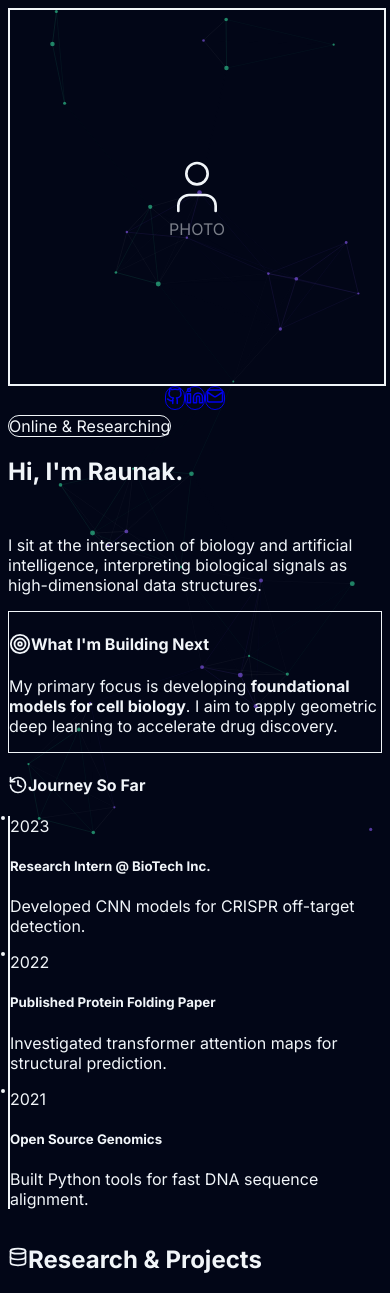
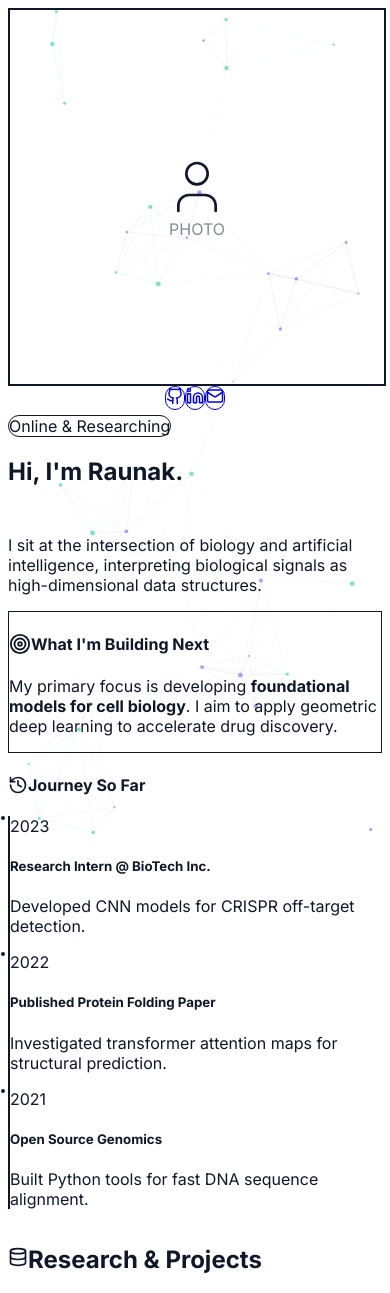
Before and after one commit to 0xGu4rdI4N/blog, a Next.js app: page / in a window 390 px wide. Shown: the top 1293 px of the page. Built offline with nearby package versions, Linux system fonts and the light colour scheme.

Commit message:
Fix visual issues: Switch to light mode default

```diff
--- a/src/app/blog/page.js
+++ b/src/app/blog/page.js
@@ -8,11 +8,11 @@ export default function Blog() {
     return (
         <div className="pt-32 px-6 pb-20 max-w-4xl mx-auto relative z-10">
             <div className="mb-12">
-                <Link href="/" className="text-emerald-400 hover:text-emerald-300 mb-4 inline-block">
+                <Link href="/" className="text-emerald-600 dark:text-emerald-400 hover:text-emerald-500 dark:hover:text-emerald-300 mb-4 inline-block">
                     ← Back to Home
                 </Link>
-                <h1 className="text-4xl font-bold mb-4 text-slate-100">Writing</h1>
-                <p className="text-slate-400">
+                <h1 className="text-4xl font-bold mb-4 text-slate-900 dark:text-slate-100">Writing</h1>
+                <p className="text-slate-600 dark:text-slate-400">
                     Archive of thoughts on computational biology, mathematics, and code.
                 </p>
             </div>
--- a/src/app/globals.css
+++ b/src/app/globals.css
@@ -3,12 +3,18 @@
 @tailwind utilities;
 
 :root {
+  --background: #ffffff;
+  --foreground: #0f172a;
+  /* slate-900 */
+  --emerald: #10b981;
+  --violet: #8b5cf6;
+}
+
+.dark {
   --background: #020617;
   /* slate-950 */
   --foreground: #f1f5f9;
   /* slate-100 */
-  --emerald: #10b981;
-  --violet: #8b5cf6;
 }
 
 body {
--- a/src/app/page.js
+++ b/src/app/page.js
@@ -16,15 +16,15 @@ export default function Home() {
                 <div className="flex flex-col md:flex-row gap-16 items-start">
                     {/* Profile Photo */}
                     <div className="w-full md:w-1/3 flex flex-col gap-6">
-                        <div className="aspect-square w-full rounded-2xl overflow-hidden border-2 shadow-2xl bg-neutral-900 border-neutral-800">
-                            <div className="w-full h-full flex flex-col items-center justify-center gap-4 text-neutral-700">
+                        <div className="aspect-square w-full rounded-2xl overflow-hidden border-2 shadow-2xl bg-white dark:bg-neutral-900 border-slate-200 dark:border-neutral-800">
+                            <div className="w-full h-full flex flex-col items-center justify-center gap-4 text-slate-700 dark:text-neutral-700">
                                 <User size={64} strokeWidth={1} />
                                 <span className="text-sm font-medium uppercase tracking-widest opacity-50">Photo</span>
                             </div>
                         </div>
                         <div className="flex justify-center gap-4">
                             {[{ Icon: Github }, { Icon: Linkedin }, { Icon: Mail }].map(({ Icon }, i) => (
-                                <a key={i} href="#" className="p-3 rounded-full border bg-neutral-900 text-slate-400 border-neutral-800 hover:bg-emerald-500/20 hover:text-emerald-400 transition-all">
+                                <a key={i} href="#" className="p-3 rounded-full border bg-white dark:bg-neutral-900 text-slate-600 dark:text-slate-400 border-slate-200 dark:border-neutral-800 hover:bg-emerald-500/20 hover:text-emerald-500 dark:hover:text-emerald-400 transition-all">
                                     <Icon size={18} />
                                 </a>
                             ))}
@@ -33,30 +33,30 @@ export default function Home() {
 
                     {/* Hero Content */}
                     <div className="w-full md:w-2/3 pt-2">
-                        <div className="inline-flex items-center gap-2 px-3 py-1 rounded-full border text-xs font-medium mb-6 backdrop-blur-sm bg-neutral-900/50 border-neutral-800 text-emerald-400">
+                        <div className="inline-flex items-center gap-2 px-3 py-1 rounded-full border text-xs font-medium mb-6 backdrop-blur-sm bg-white/50 dark:bg-neutral-900/50 border-slate-200 dark:border-neutral-800 text-emerald-600 dark:text-emerald-400">
                             <span className="w-2 h-2 rounded-full bg-emerald-500 animate-pulse"></span>
                             Online & Researching
                         </div>
 
-                        <h1 className="text-4xl md:text-6xl font-bold mb-6 leading-tight text-slate-100">
+                        <h1 className="text-4xl md:text-6xl font-bold mb-6 leading-tight text-slate-900 dark:text-slate-100">
                             Hi, I'm Raunak. <br />
-                            <span className="text-transparent bg-clip-text bg-gradient-to-r from-emerald-500 to-violet-600">
+                            <span className="text-transparent bg-clip-text bg-gradient-to-r from-emerald-600 to-violet-600 dark:from-emerald-500 dark:to-violet-600">
                                 Bio-Computational Researcher.
                             </span>
                         </h1>
 
-                        <p className="text-lg leading-relaxed mb-12 text-slate-400">
+                        <p className="text-lg leading-relaxed mb-12 text-slate-600 dark:text-slate-400">
                             I sit at the intersection of biology and artificial intelligence, interpreting biological signals as high-dimensional data structures.
                         </p>
 
                         {/* What I'm Building */}
                         <div className="space-y-12">
-                            <div className="p-6 rounded-xl border bg-neutral-900/30 border-neutral-800 relative overflow-hidden">
+                            <div className="p-6 rounded-xl border bg-slate-50 dark:bg-neutral-900/30 border-slate-200 dark:border-neutral-800 relative overflow-hidden">
                                 <div className="absolute top-0 left-0 w-1 h-full bg-violet-500"></div>
-                                <h4 className="text-xl font-bold mb-3 flex items-center gap-2 text-violet-400">
+                                <h4 className="text-xl font-bold mb-3 flex items-center gap-2 text-violet-600 dark:text-violet-400">
                                     <Target size={22} /> What I'm Building Next
                                 </h4>
-                                <p className="leading-relaxed text-slate-300">
+                                <p className="leading-relaxed text-slate-700 dark:text-slate-300">
                                     My primary focus is developing <strong>foundational models for cell biology</strong>.
                                     I aim to apply geometric deep learning to accelerate drug discovery.
                                 </p>
@@ -64,16 +64,16 @@ export default function Home() {
 
                             {/* Timeline */}
                             <div>
-                                <h4 className="font-bold mb-6 flex items-center gap-2 text-slate-200">
+                                <h4 className="font-bold mb-6 flex items-center gap-2 text-slate-900 dark:text-slate-200">
                                     <History size={20} /> Journey So Far
                                 </h4>
-                                <div className="relative border-l-2 ml-3 space-y-8 border-neutral-800">
+                                <div className="relative border-l-2 ml-3 space-y-8 border-slate-200 dark:border-neutral-800">
                                     {TIMELINE_ITEMS.map((item, index) => (
                                         <div key={index} className="relative pl-8">
-                                            <div className="absolute -left-[9px] top-1.5 w-4 h-4 rounded-full border-2 bg-neutral-950 border-emerald-500"></div>
-                                            <span className="text-xs font-mono mb-1 block text-emerald-500">{item.year}</span>
-                                            <h5 className="font-semibold text-lg text-slate-200">{item.title}</h5>
-                                            <p className="text-sm text-slate-500">{item.desc}</p>
+                                            <div className="absolute -left-[9px] top-1.5 w-4 h-4 rounded-full border-2 bg-white dark:bg-neutral-950 border-emerald-500"></div>
+                                            <span className="text-xs font-mono mb-1 block text-emerald-600 dark:text-emerald-500">{item.year}</span>
+                                            <h5 className="font-semibold text-lg text-slate-800 dark:text-slate-200">{item.title}</h5>
+                                            <p className="text-sm text-slate-600 dark:text-slate-500">{item.desc}</p>
                                         </div>
                                     ))}
                                 </div>
@@ -89,17 +89,17 @@ export default function Home() {
                     {/* Publications */}
                     <div>
                         <div className="flex items-center gap-3 mb-8">
-                            <div className="p-2 rounded-lg bg-emerald-500/10 text-emerald-400">
+                            <div className="p-2 rounded-lg bg-emerald-500/10 text-emerald-600 dark:text-emerald-400">
                                 <Database size={20} />
                             </div>
-                            <h2 className="text-2xl font-bold text-slate-200">Research & Projects</h2>
+                            <h2 className="text-2xl font-bold text-slate-900 dark:text-slate-200">Research & Projects</h2>
                         </div>
                         <div className="flex flex-col gap-6">
                             {PUBLICATIONS.map((paper, i) => (
-                                <div key={i} className="group relative p-6 rounded-2xl border transition-all duration-300 backdrop-blur-sm bg-neutral-900/40 border-neutral-800 hover:bg-neutral-900/80">
-                                    <h3 className="text-xl font-semibold mb-2 group-hover:text-emerald-500 transition-colors text-slate-200">{paper.title}</h3>
-                                    <p className="text-sm mb-3 font-medium text-violet-400">{paper.venue}</p>
-                                    <p className="text-sm text-slate-400">{paper.desc}</p>
+                                <div key={i} className="group relative p-6 rounded-2xl border transition-all duration-300 backdrop-blur-sm bg-white dark:bg-neutral-900/40 border-slate-200 dark:border-neutral-800 hover:bg-slate-50 dark:hover:bg-neutral-900/80">
+                                    <h3 className="text-xl font-semibold mb-2 group-hover:text-emerald-600 dark:group-hover:text-emerald-500 transition-colors text-slate-800 dark:text-slate-200">{paper.title}</h3>
+                                    <p className="text-sm mb-3 font-medium text-violet-600 dark:text-violet-400">{paper.venue}</p>
+                                    <p className="text-sm text-slate-600 dark:text-slate-400">{paper.desc}</p>
                                 </div>
                             ))}
                         </div>
@@ -108,21 +108,21 @@ export default function Home() {
                     {/* Recent Writing */}
                     <div>
                         <div className="flex items-center gap-3 mb-8">
-                            <div className="p-2 rounded-lg bg-violet-500/10 text-violet-400">
+                            <div className="p-2 rounded-lg bg-violet-500/10 text-violet-600 dark:text-violet-400">
                                 <Network size={20} />
                             </div>
-                            <h2 className="text-2xl font-bold text-slate-200">Recent Writing</h2>
+                            <h2 className="text-2xl font-bold text-slate-900 dark:text-slate-200">Recent Writing</h2>
                         </div>
-                        <div className="border rounded-2xl p-6 backdrop-blur-sm bg-neutral-900/20 border-neutral-800">
+                        <div className="border rounded-2xl p-6 backdrop-blur-sm bg-slate-50 dark:bg-neutral-900/20 border-slate-200 dark:border-neutral-800">
                             <div className="grid gap-4">
                                 {recentPosts.map(post => (
                                     <Link key={post.id} href={`/blog/${post.id}`} className="cursor-pointer hover:opacity-70">
-                                        <h3 className="text-lg font-semibold text-slate-200">{post.title}</h3>
+                                        <h3 className="text-lg font-semibold text-slate-800 dark:text-slate-200">{post.title}</h3>
                                         <span className="text-xs font-mono text-slate-500">{post.date}</span>
                                     </Link>
                                 ))}
                             </div>
-                            <Link href="/blog" className="w-full mt-6 py-3 text-sm rounded-lg transition-colors border border-dashed text-slate-400 hover:bg-neutral-800 border-neutral-700 block text-center">
+                            <Link href="/blog" className="w-full mt-6 py-3 text-sm rounded-lg transition-colors border border-dashed text-slate-500 dark:text-slate-400 hover:bg-slate-100 dark:hover:bg-neutral-800 border-slate-300 dark:border-neutral-700 block text-center">
                                 View Archive
                             </Link>
                         </div>
--- a/src/components/BioNetworkCanvas.js
+++ b/src/components/BioNetworkCanvas.js
@@ -16,7 +16,7 @@ export default function BioNetworkCanvas() {
 
         const bioColor = { r: 52, g: 211, b: 153 }; // emerald-500
         const mlColor = { r: 139, g: 92, b: 246 };  // violet-500
-        const lineBase = { r: 150, g: 150, b: 150 };
+        const lineBase = { r: 100, g: 100, b: 100 }; // Darker grey for visibility on white
 
         class Particle {
             constructor() {
```
Also changed, not shown: src/components/BlogArchive.js (+6 -6 lines).
